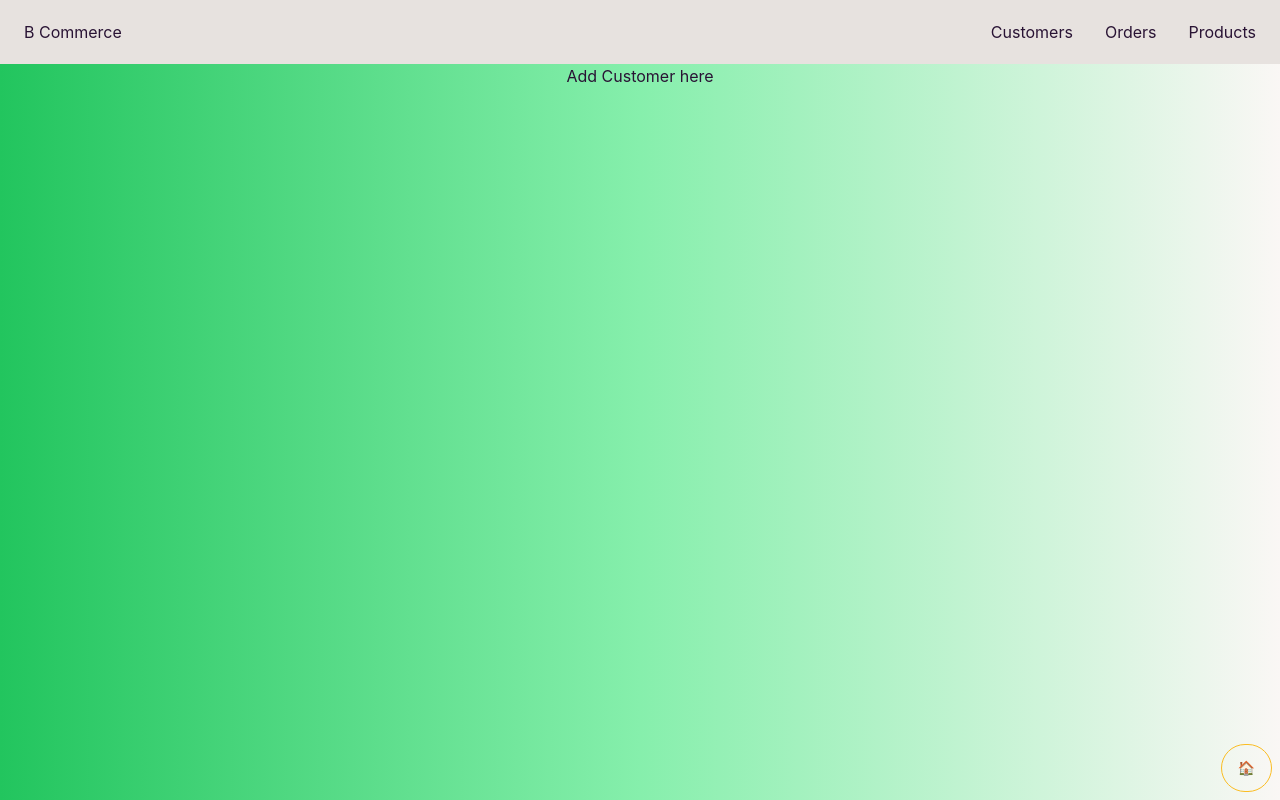
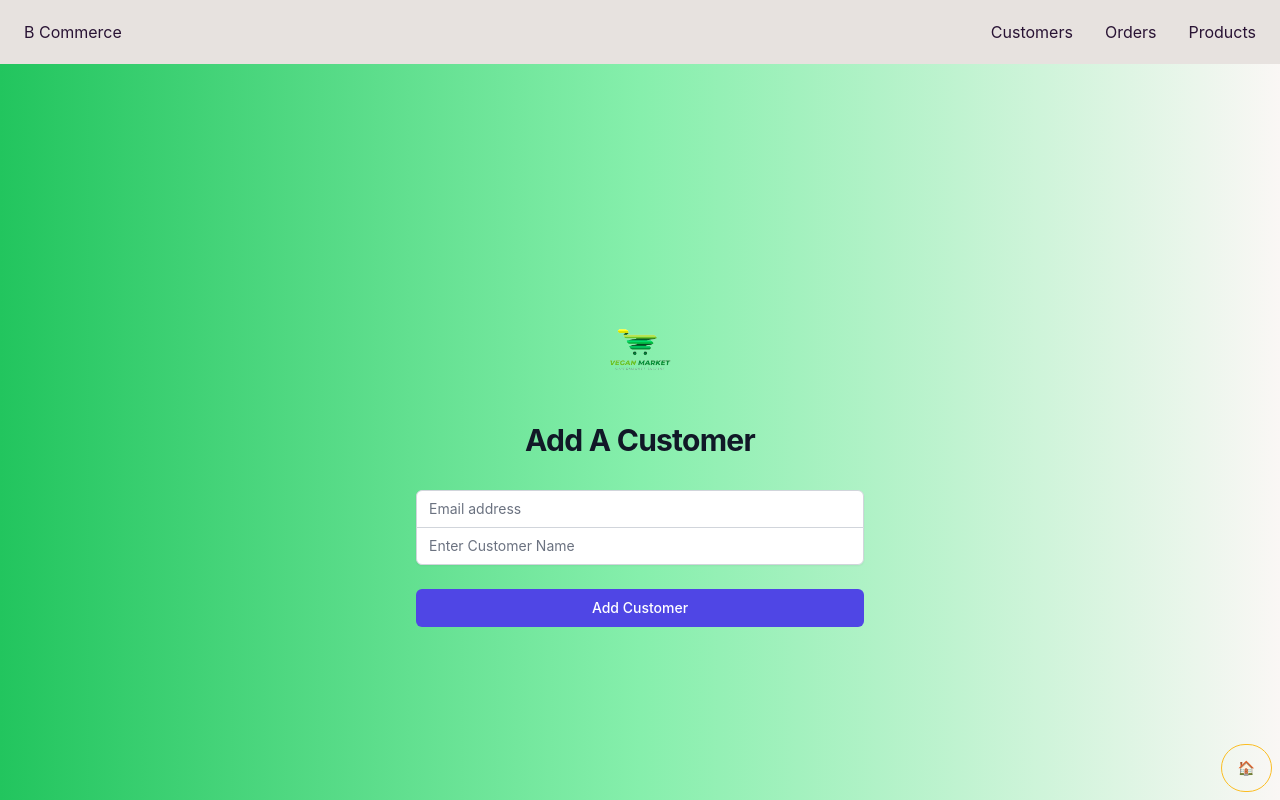
Before and after one commit to Sarwarhridoy4/B-Commerce-client, a React (Create React App) app: page /dashboard/add-customer in a window 1280 px wide. Built offline with nearby package versions, Linux system fonts and the light colour scheme; no server answers.

Commit message:
Admin can add customer done

```diff
--- a/src/Layouts/Dashboard/Pages/AddCustomer/AddCustomer.jsx
+++ b/src/Layouts/Dashboard/Pages/AddCustomer/AddCustomer.jsx
@@ -1,10 +1,95 @@
 import React from 'react';
+import { useForm } from 'react-hook-form';
+import { useNavigate } from 'react-router-dom';
+import { toast } from 'react-toastify';
+import logo from "../../../../Assets/logo.png";
 
 const AddCustomer = () => {
+    const { register, handleSubmit, formState: { errors } } = useForm();
+    const navigate = useNavigate()
+    const handelAddCustomer = (data) => {
+        console.log(data);
+        //saving customer to database
+  const saveCustomer = (name, email) =>{
+    const customer ={name, email};
+    // save task to the database
+    fetch("http://localhost:5000/customers", {
+      method: "PUT",
+      headers: {
+        "content-type": "application/json",
+      },
+      body: JSON.stringify(customer),
+    })
+      .then((res) => res.json())
+      .then((result) => {
+          console.log(result);
+          navigate('/dashboard/customers')
+        toast.success(`${name} is added to customer list successfully`);
+
+      });
+        }
+        saveCustomer(data?.name,data?.email)
+    }
+
     return (
+        <div className='flex min-h-full items-center justify-center py-12 px-4 sm:px-6 lg:px-8'>
+      <div className='w-full max-w-md space-y-8'>
         <div>
-            <p>Add Customer here</p>
+          <img className='mx-auto w-24' src={logo} alt='Your Company' />
+          <h2 className='mt-6 text-center text-3xl font-bold tracking-tight text-gray-900'>
+            Add A Customer
+          </h2>
         </div>
+        <form onSubmit={handleSubmit(handelAddCustomer)} className='mt-8 space-y-6' action='#' method='POST'>
+          <div className='-space-y-px rounded-md shadow-sm'>
+            <div>
+              <label htmlFor='email-address' className='sr-only'>
+                Email address
+              </label>
+              <input
+                id='email-address'
+                name='email'
+                type='email'
+                {...register("email",{ required: "Provide Email" })}
+                autoComplete='email'
+                aria-invalid={errors.email ? "true" : "false"}
+                className='relative block w-full appearance-none rounded-none rounded-t-md border border-gray-300 px-3 py-2 text-gray-900 placeholder-gray-500 focus:z-10 focus:border-indigo-500 focus:outline-none focus:ring-indigo-500 sm:text-sm'
+                placeholder='Email address'
+              />
+              {errors.email && <p className="text-red-500 block" role="alert">{errors.email?.message}</p>}
+            </div>
+            <div>
+              <label htmlFor='password' className='sr-only'>
+                Username
+              </label>
+              <input
+                id='name'
+                name='name'
+                type='text'
+                {...register("name", {
+                  required: "Name is required",
+
+                })}
+                autoComplete='current-name'
+                aria-invalid={errors.name ? "true" : "false"}
+                className='relative block w-full appearance-none rounded-none rounded-b-md border border-gray-300 px-3 py-2 text-gray-900 placeholder-gray-500 focus:z-10 focus:border-indigo-500 focus:outline-none focus:ring-indigo-500 sm:text-sm'
+                placeholder='Enter Customer Name'
+              />
+              {errors.name && <p className="text-red-500 block" role="alert">{errors.password?.message}</p>}
+            </div>
+          </div>
+
+          <div>
+            <button
+              type='submit'
+              className='group relative flex w-full justify-center rounded-md border border-transparent bg-indigo-600 py-2 px-4 text-sm font-medium text-white hover:bg-indigo-700 focus:outline-none focus:ring-2 focus:ring-indigo-500 focus:ring-offset-2'
+            >
+              Add Customer
+            </button>
+          </div>
+        </form>
+      </div>
+    </div>
     );
 };
 
--- a/src/Layouts/Dashboard/Pages/AllCustomers/AllCustomers.jsx
+++ b/src/Layouts/Dashboard/Pages/AllCustomers/AllCustomers.jsx
@@ -1,4 +1,5 @@
 import React, { useEffect, useState } from "react";
+import { Link } from "react-router-dom";
 
 const AllCustomers = () => {
   const [customers, setCustomers] = useState([]);
@@ -34,7 +35,7 @@
         </tbody>
           </table>
           <div className="w-9/12 mx-auto">
-          <button className="btn btn-warning">Add Customer</button>
+          <Link to='/dashboard/add-customer'><button className="btn btn-warning">Add Customer</button></Link>
           </div>
     </div>
   );
--- a/src/Routes/Routes/Routes.jsx
+++ b/src/Routes/Routes/Routes.jsx
@@ -13,6 +13,7 @@
 import AddCustomer from "../../Layouts/Dashboard/Pages/AddCustomer/AddCustomer";
 import AddProduct from "../../Layouts/Dashboard/Pages/AddProduct/AddProduct";
 import Main from "../../Layouts/Main/Main"
+import Private from "../Private/Private"
 
 const router = createBrowserRouter([
     {
@@ -40,7 +41,7 @@
             {
                 path: '/orders',
 
-                element: <MyCart></MyCart>
+                element: <Private><MyCart></MyCart></Private>
             },
             {
                 path: '/register',
```
